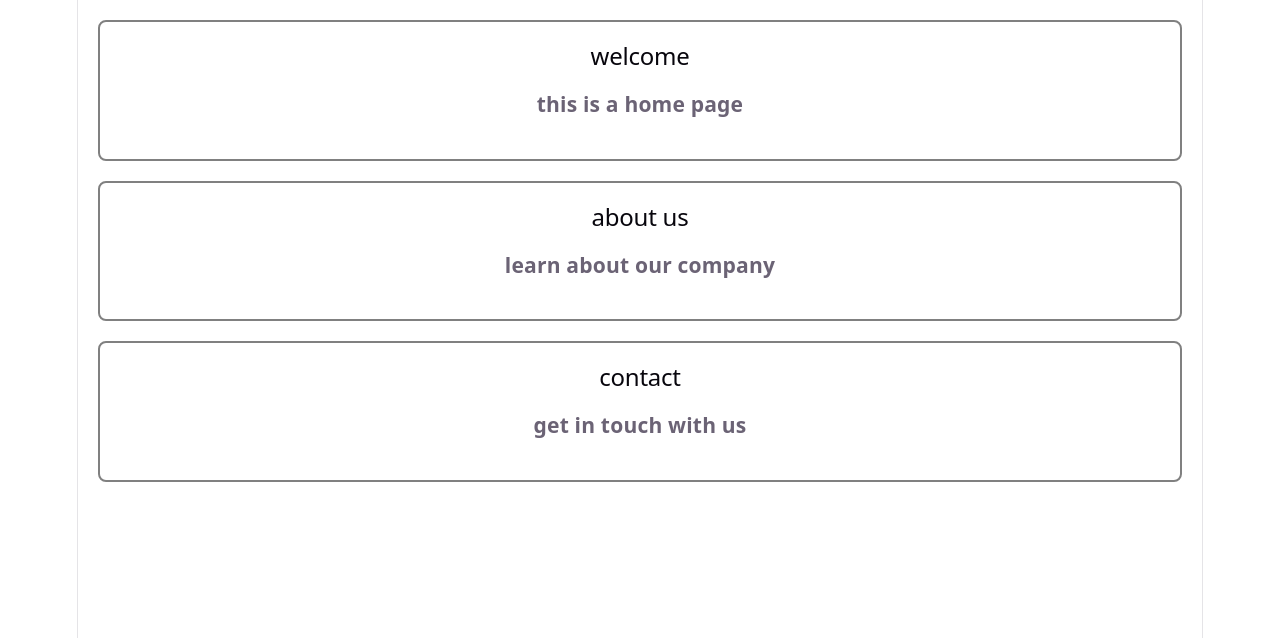
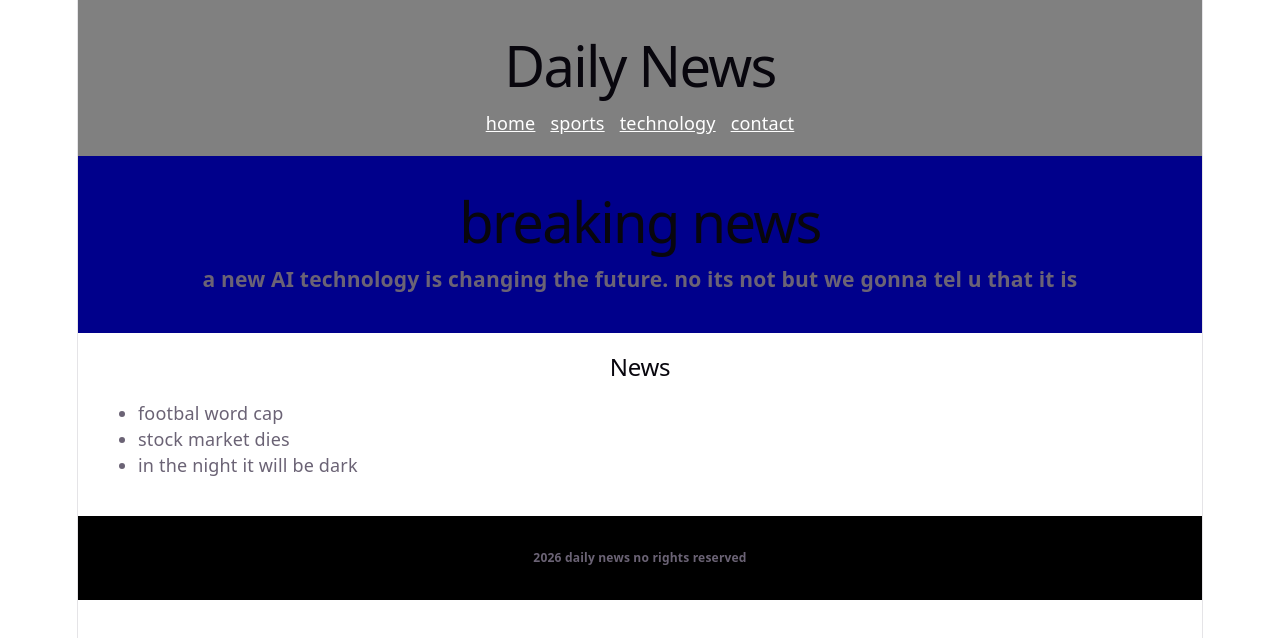
Before and after one commit to piotrlaczkowski16/propies, a React (Vite) app: page / in a window 1280 px wide. Shown: the top 638 px of the page. Built offline with nearby package versions, Linux system fonts and the light colour scheme.

Commit message:
shitt name

```diff
--- a/src/App.jsx
+++ b/src/App.jsx
@@ -1,21 +1,37 @@
-import Layout from "./Layout";
-import Student from "./student"
+import Header from "./Header"
+import Hero from "./Hero"
+import Sidebar from "./Sidebar"
+import Footer from "./Footer"
+
 function App() {
   return (
-    <div>
-      <Layout
-      title="welcome"
-      description="this is a home page"/>
+    <div style={{
 
-      <Layout
-      title="about us"
-      description="learn about our company"/>
+    }}>
+      <Header
+        title="Daily News"
+        nav1="home"
+        nav2="sports"
+        nav3="technology"
+        nav4="contact"
+      />
 
-      <Layout
-      title="contact"
-      description="get in touch with us"/>
+      <Hero
+        headline="breaking news"
+        description="a new AI technology is changing the future. no its not but we gonna tel u that it is"
+      />
+
+      <Sidebar
+        title="News"
+        item1="footbal word cap"
+        item2="stock market dies"
+        item3="in the night it will be dark"
+      />
+
+      <Footer
+        text=" 2026 daily news no rights reserved"
+      />
     </div>
-
   );
 }
 
--- /dev/null
+++ b/src/Footer.jsx
@@ -0,0 +1,14 @@
+function Footer(props){
+    return(
+        <footer
+        style={{
+        padding: "1px",
+        background: "black",
+        textAlign: "center"
+    }}>
+        <h6>{props.text}</h6>
+        </footer>
+    );
+}
+
+export default Footer;
--- /dev/null
+++ b/src/Header.jsx
@@ -0,0 +1,32 @@
+function Header(props) {
+  return (
+    <header
+      style={{
+        backgroundColor: "grey",
+        padding: "20px",
+      }}
+    >
+      <h1>{props.title}</h1>
+
+      <nav>
+        <a href="#" style={{ color: "white", marginRight: "15px" }}>
+          {props.nav1}
+        </a>
+
+        <a href="#" style={{ color: "white", marginRight: "15px" }}>
+          {props.nav2}
+        </a>
+
+        <a href="#" style={{ color: "white", marginRight: "15px" }}>
+          {props.nav3}
+        </a>
+
+        <a href="#" style={{ color: "white" }}>
+          {props.nav4}
+        </a>
+      </nav>
+    </header>
+  );
+}
+
+export default Header;
--- /dev/null
+++ b/src/Hero.jsx
@@ -0,0 +1,13 @@
+function Hero(props){
+    return(
+    <div
+    style={{
+        padding: "20px",
+        background: "darkblue",
+    }}>
+        <h1>{props.headline}</h1>
+        <h3>{props.description}</h3>
+    </div>
+    );
+}
+export default Hero;
--- /dev/null
+++ b/src/Sidebar.jsx
@@ -0,0 +1,21 @@
+function Sidebar(props){
+    return(
+    <aside
+    style={{
+        padding: "10px",
+        margin: "10px",
+
+    }}>
+        <h2>{props.title}</h2>
+        <ul style={{
+            textAlign: "left"
+        }}>
+            <li>{props.item1}</li>
+            <li>{props.item2}</li>
+            <li>{props.item3}</li>
+        </ul>
+    </aside>
+    );
+}
+
+export default Sidebar;
```
Also changed, not shown: src/Fruits.jsx (added, +11 -0 lines).
